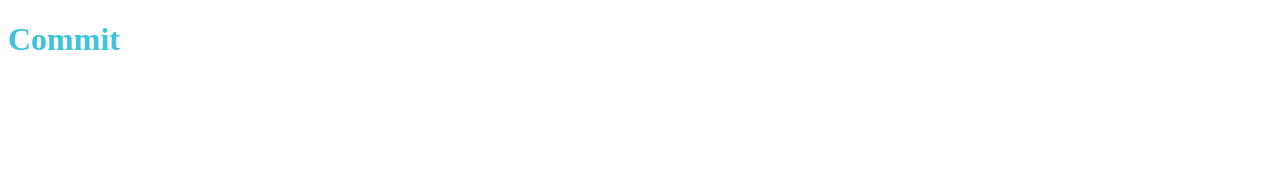
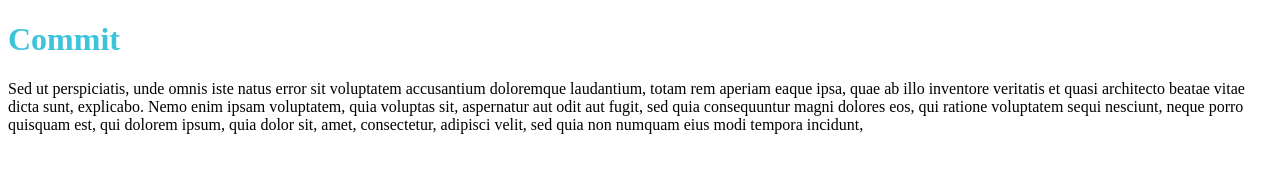
Before and after one commit to lithium9/first, a plain HTML site: page index.html in a window 1280 px wide. Drawn offline with Linux system fonts and the light colour scheme.

Commit message:
Html -> add paragraph

```diff
--- a/index.html
+++ b/index.html
@@ -11,5 +11,16 @@
 <body>
 
 	<h1>Commit</h1>
+	<p>Sed ut perspiciatis, unde omnis iste
+natus error sit voluptatem accusantium doloremque
+laudantium, totam rem aperiam eaque ipsa, quae ab illo
+inventore veritatis et quasi architecto beatae vitae
+dicta sunt, explicabo. Nemo enim ipsam voluptatem,
+quia voluptas sit, aspernatur aut odit aut fugit,
+sed quia consequuntur magni dolores eos, qui ratione
+voluptatem sequi nesciunt, neque porro quisquam est,
+qui dolorem ipsum, quia dolor sit, amet, consectetur,
+adipisci velit, sed quia non numquam eius modi
+tempora incidunt,</p>
 </body>
 </html>
```
